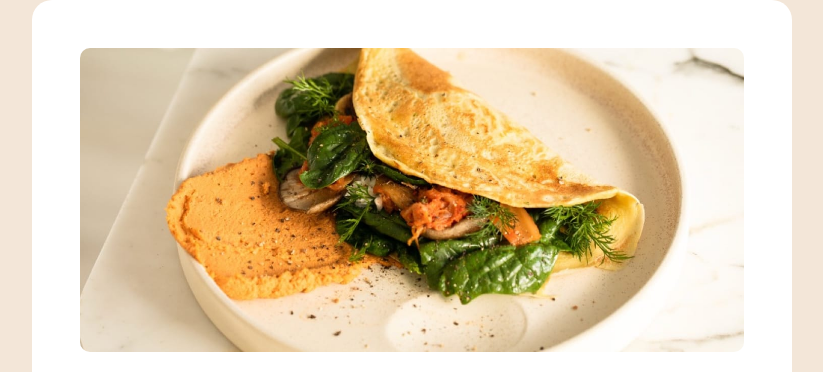
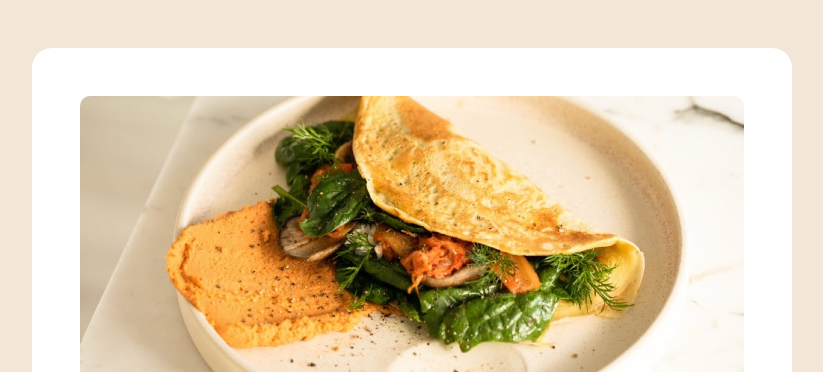
Before and after one commit to ashleeyy247/Recipe-page, a plain HTML site: page index.html in a window 1280 px wide. Shown: the top 372 px of the page, without its empty margins (228-1051 px from the left). Drawn offline with Linux system fonts and the light colour scheme.

Commit message:
Update card margin

```diff
--- a/style.css
+++ b/style.css
@@ -30,7 +30,7 @@ body {
   display: flex;
   justify-content: center;
   align-items: center;
-  min-height: 100vh;
+  /* min-height: 100vh; */
   font-family: "Outfit", sans-serif;
   line-height: 1.6;
   font-size: 16px;
@@ -40,7 +40,7 @@ body {
 
 .card {
   width: 760px;
-  margin: auto;
+  margin: 48px auto;
   border-radius: 20px;
   background-color: var(--white);
   padding: 48px;
```
